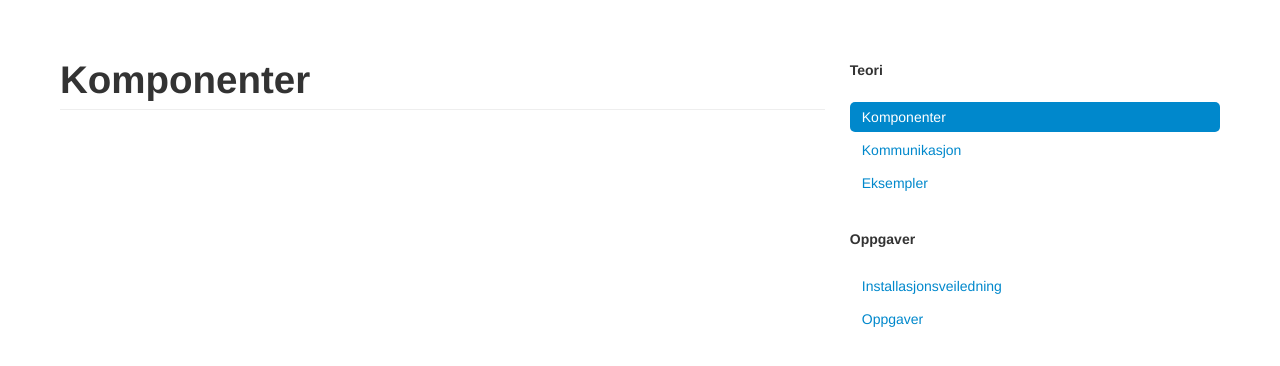
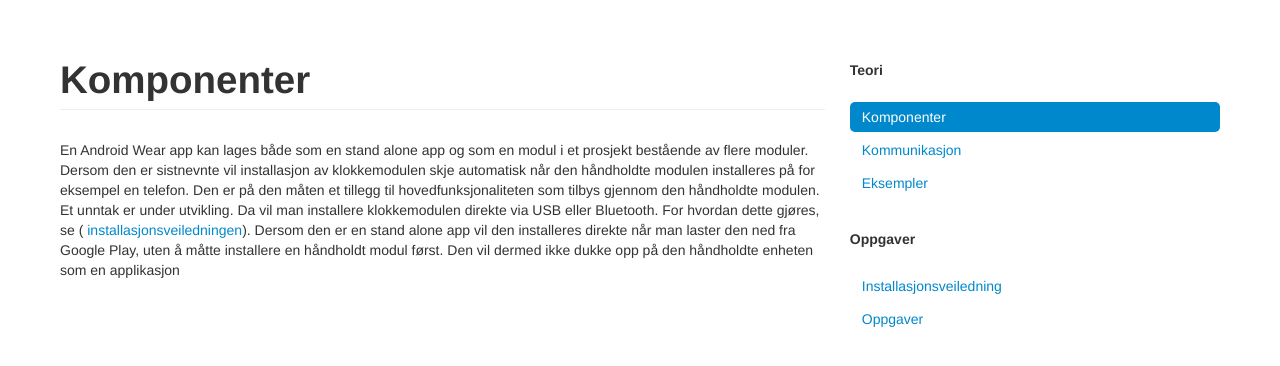
Before and after one commit to AnNDder/android-wear-kurs, a Jekyll site: the page built from docs/pages/komponenter.html, in a window 1280 px wide. Shown: the top 366 px of the page. Built offline with Jekyll 4.4.1, drawn with Linux system fonts in a browser that asks for light colours; Markdown is read by kramdown in place of the engine named in the settings.

Commit message:
Oppdatert komponenterdel

```diff
--- a/docs/pages/komponenter.html
+++ b/docs/pages/komponenter.html
@@ -2,3 +2,4 @@
 layout: default
 title: Komponenter
 ---
+En Android Wear app kan lages både som en stand alone app og som en modul i et prosjekt bestående av flere moduler. Dersom den er sistnevnte vil installasjon av klokkemodulen skje automatisk når den håndholdte modulen installeres på for eksempel en telefon. Den er på den måten et tillegg til hovedfunksjonaliteten som tilbys gjennom den håndholdte modulen. Et unntak er under utvikling. Da vil man installere klokkemodulen direkte via USB eller Bluetooth. For hvordan dette gjøres, se (<a href="installasjonsveiledning.html"> installasjonsveiledningen</a>). Dersom den er en stand alone app vil den installeres direkte når man laster den ned fra Google Play, uten å måtte installere en håndholdt modul først. Den vil dermed ikke dukke opp på den håndholdte enheten som en applikasjon
```
